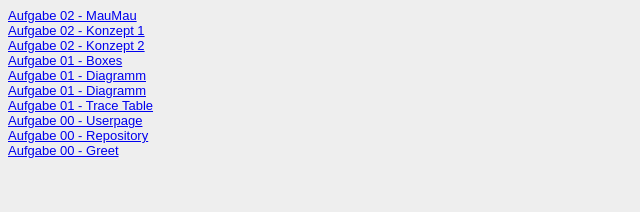
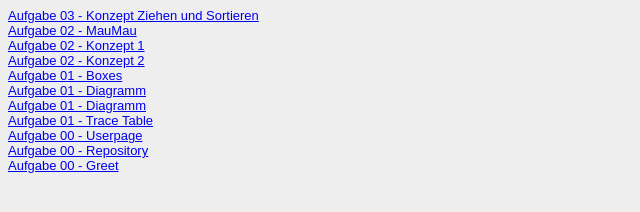
Before and after one commit to Lizzyfrmdblck/EIA2a, a plain HTML site: page steckbrief.htm in a window 1280 px wide. Shown: the whole page, without its empty margins (0-640 px from the left). Drawn offline with Linux system fonts and the light colour scheme.

Commit message:
Konzept Aufgabe 03
Mau Mau, Ziehen und Sortieren

```diff
--- a/steckbrief.htm
+++ b/steckbrief.htm
@@ -12,6 +12,7 @@
 </style>
 </head>
 <body>
+	<a href="https://Lizzyfrmdblck.github.io/EIA2a/aufgabe03/aufgabe03.pdf" target="_blank"> Aufgabe 03 - Konzept Ziehen und Sortieren </a><br>
 	<a href="https://Lizzyfrmdblck.github.io/EIA2a/aufgabe02/index.html" target="_blank"> Aufgabe 02 - MauMau </a><br>
 	<a href="https://Lizzyfrmdblck.github.io/EIA2a/aufgabe02/KonzeptMauMau1.jpeg" target="_blank"> Aufgabe 02 - Konzept 1</a><br>
 	<a href="https://Lizzyfrmdblck.github.io/EIA2a/aufgabe02/KonzeptMauMau2.jpeg" target="_blank"> Aufgabe 02 - Konzept 2</a><br>
```
Also changed, not shown: 1 other file.
